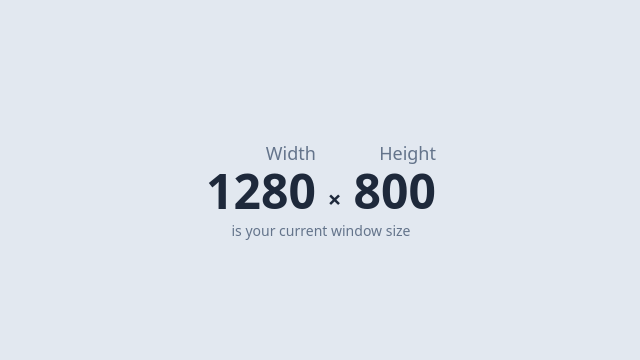
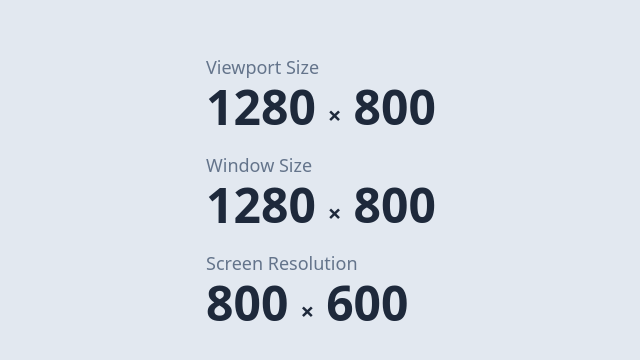
Before and after one commit to jeffreyhuang/window-size, a Vue app: page / in a window 1280 px wide. Shown: the part 210-570 px from the top of the page, without its empty margins (319-959 px from the left). Built offline with nearby package versions, Linux system fonts and the light colour scheme.

Commit message:
feat: add more sizes

```diff
--- a/src/App.vue
+++ b/src/App.vue
@@ -1,34 +1,36 @@
 <script setup>
-import SizeDisplay from '@/components/SizeDisplay.vue'
-import { useWindowSize } from '@/composables/use-window-size'
+import SizeSet from '@/components/SizeSet.vue'
+import { useViewportSize } from '@/composables/use-viewport-size'
 
-const { width, height } = useWindowSize()
+const { viewportW, viewportH, windowW, windowH, screenW, screenH } = useViewportSize()
 </script>
 
 <template>
   <div class="h-screen flex justify-center items-center bg-slate-200">
     <main>
-      <div class="flex justify-center items-end flex-wrap">
-        <SizeDisplay
-          :size="width"
-          title="Width"
-        />
-
-        <div class="mx-2 xl:mx-3 2xl:mx-4">
-          <span class="text-slate-800 font-semibold text-lg xl:text-2xl">
-            &times;
-          </span>
-        </div>
-
-        <SizeDisplay
-          :size="height"
-          title="Height"
+      <div class="mb-5">
+        <SizeSet
+          :width="viewportW"
+          :height="viewportH"
+          title="Viewport Size"
         />
       </div>
 
-      <p class="text-slate-500 text-center mt-1.5 text-xs xl:text-sm">
-        is your current window size
-      </p>
+      <div class="mb-5">
+        <SizeSet
+          :width="windowW"
+          :height="windowH"
+          title="Window Size"
+        />
+      </div>
+
+      <div>
+        <SizeSet
+          :width="screenW"
+          :height="screenH"
+          title="Screen Resolution"
+        />
+      </div>
     </main>
   </div>
 </template>
--- a/src/components/SizeDisplay.vue
+++ /dev/null
@@ -1,24 +0,0 @@
-<script setup>
-defineProps({
-  size: {
-    type: Number,
-    required: true
-  },
-  title: {
-    type: String,
-    required: true
-  }
-})
-</script>
-
-<template>
-  <div class="flex flex-col items-end">
-    <div class="text-slate-500 text-base xl:text-lg">
-      {{ title }}
-    </div>
-
-    <div class="text-slate-800 font-semibold text-3xl sm:text-4xl xl:text-5xl 2xl:text-6xl">
-      {{ size }}
-    </div>
-  </div>
-</template>
--- /dev/null
+++ b/src/components/SizeNumber.vue
@@ -0,0 +1,14 @@
+<script setup>
+defineProps({
+  size: {
+    type: Number,
+    required: true
+  }
+})
+</script>
+
+<template>
+  <div class="text-slate-800 font-semibold text-3xl sm:text-4xl xl:text-5xl 2xl:text-6xl">
+    {{ size }}
+  </div>
+</template>
--- /dev/null
+++ b/src/components/SizeSet.vue
@@ -0,0 +1,36 @@
+<script setup>
+import SizeNumber from '@/components/SizeNumber.vue'
+
+defineProps({
+  width: {
+    type: Number,
+    required: true
+  },
+  height: {
+    type: Number,
+    required: true
+  },
+  title: {
+    type: String,
+    default: ''
+  }
+})
+</script>
+
+<template>
+  <div class="text-slate-500 text-base xl:text-lg">
+    {{ title }}
+  </div>
+
+  <div class="flex justify-start items-end flex-wrap mt-0.5">
+    <SizeNumber :size="width" />
+
+    <div class="mx-2 xl:mx-3 2xl:mx-4">
+      <span class="text-slate-800 font-semibold text-lg xl:text-2xl">
+        &times;
+      </span>
+    </div>
+
+    <SizeNumber :size="height" />
+  </div>
+</template>
--- /dev/null
+++ b/src/composables/use-viewport-size.js
@@ -0,0 +1,39 @@
+import { ref, onBeforeUnmount } from 'vue'
+
+const viewportW = ref(0)
+const viewportH = ref(0)
+const windowW = ref(0)
+const windowH = ref(0)
+const screenW = ref(0)
+const screenH = ref(0)
+const dRatio = ref(0)
+
+function getViewportSize() {
+  viewportW.value = window.innerWidth
+  viewportH.value = window.innerHeight
+  windowW.value = window.outerWidth
+  windowH.value = window.outerHeight
+  screenW.value = window.screen.width
+  screenH.value = window.screen.height
+  dRatio.value = window.devicePixelRatio
+}
+
+window.addEventListener('resize', getViewportSize)
+
+onBeforeUnmount(() => {
+  window.removeEventListener('resize', getViewportSize)
+})
+
+getViewportSize()
+
+export const useViewportSize = () => {
+  return {
+    viewportW,
+    viewportH,
+    windowW,
+    windowH,
+    screenW,
+    screenH,
+    dRatio
+  }
+}
--- a/src/composables/use-window-size.js
+++ /dev/null
@@ -1,21 +0,0 @@
-import { ref, onBeforeUnmount } from 'vue'
-
-const width = ref(0)
-const height = ref(0)
-
-function getWindowSize() {
-  width.value = window.innerWidth
-  height.value = window.innerHeight
-}
-
-window.addEventListener('resize', getWindowSize)
-
-onBeforeUnmount(() => {
-  window.removeEventListener('resize', getWindowSize)
-})
-
-getWindowSize()
-
-export const useWindowSize = () => {
-  return { width, height }
-}
```
